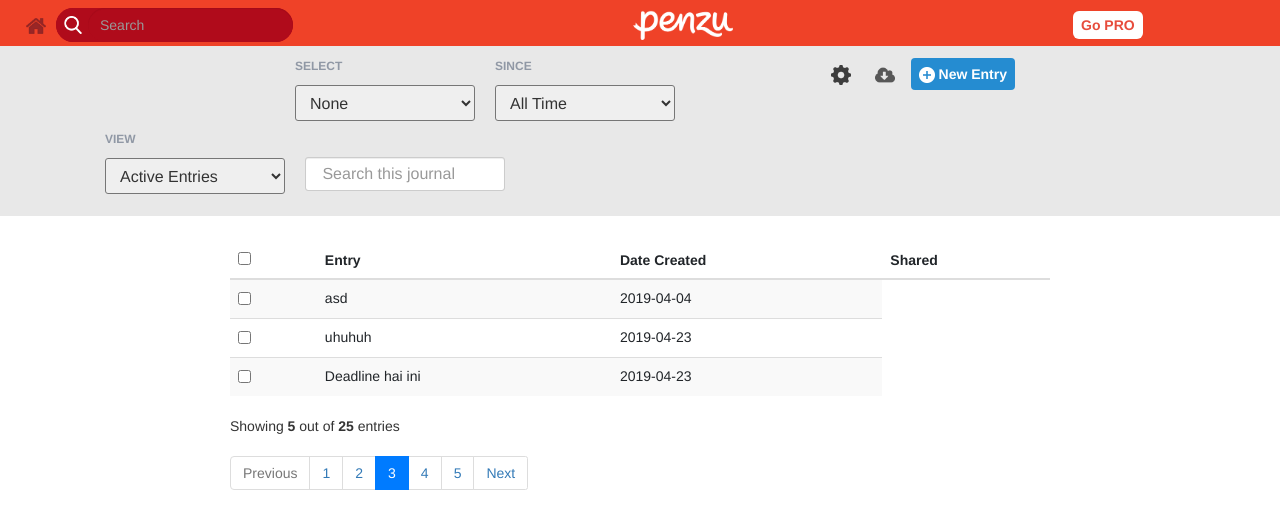
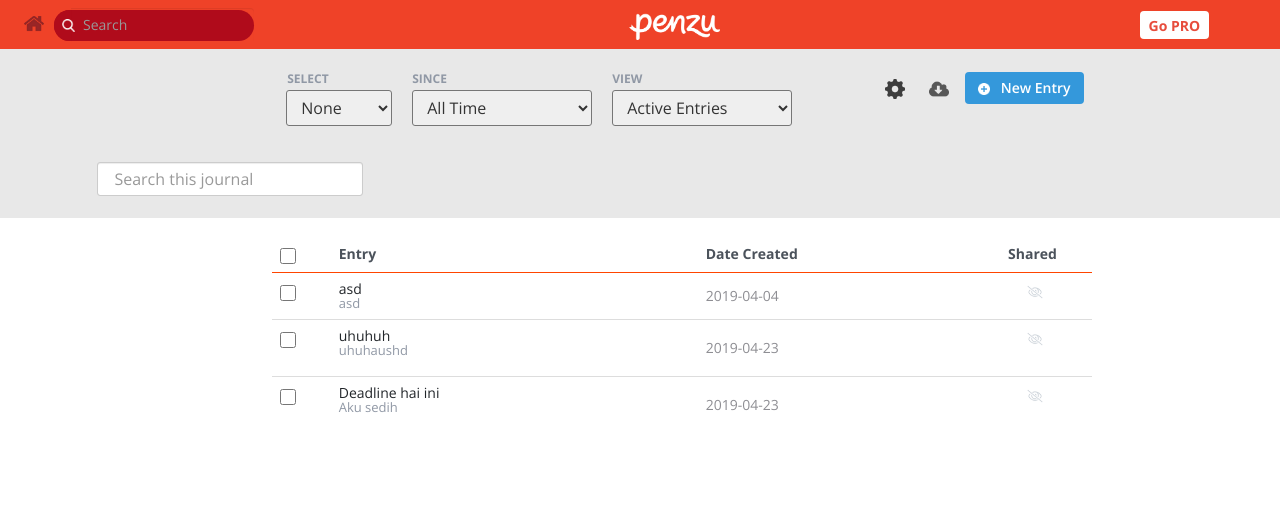
Before and after one commit to hariadiaf/CloningPenzuFinal, a CodeIgniter app: page /TubesPenzu/index.php/viewallentries_controller in a window 1280 px wide. Shown: the top 529 px of the page. Run offline with CodeIgniter, Linux system fonts and the light colour scheme; data comes from the database, SQL or seed files in the repository.

Commit message:
view all entries updated

```diff
--- a/penzu_ci/application/views/ViewAllEntries.php
+++ b/penzu_ci/application/views/ViewAllEntries.php
@@ -45,34 +45,34 @@
 
   <body>
       <div class="sticky-top">
-        <nav class="navbar navbar-expand-lg navbar-light" style="background-color : #EF4228; border-radius : 0px;">
+          <nav class="navbar navbar-expand-lg navbar-light" id="bg" style="background-color : #EF4228; border-radius : 0px;">
               <button class="navbar-toggler" type="button" data-toggle="collapse" data-target="#navbarTogglerDemo02"
                   aria-controls="navbarTogglerDemo02" aria-expanded="false" aria-label="Toggle navigation">
                   <span class="navbar-toggler-icon"></span>
               </button>
 
               <div class="collapse navbar-collapse" id="navbarTogglerDemo02">
-                <form class="form-inline">
+                  <form class="form-inline" style="height: 42.5px; margin-left: 9px; margin-top: -2px;">
                       <a href="<?=  site_url('JurnalController') ?>"><img src="<?= base_url('assets/img/home.png') ?>"
-                            width="20px"> </a>
+                              width="19.75px" style="margin-left: -10.75px; margin-top: -6px;"> </a>
                       <div class="input-group flex-nowrap ml-3"
-                        style="display: inherit; background-color : #B00B1B; border-radius : 20px;">
+                          style="margin-left: 3px; display: inherit; background-color : #B00B1B; height : 31px; width : 200px; border-radius : 20px; vertical-align: middle;">
                           <div class="input-group-prepend">
                               <span class="input-group-text" id="addon-wrapping"
                                   style="border: none; border-top-left-radius: 20px; border-bottom-left-radius: 20px; background-color : #B00B1B;">
-                                <img src="<?= base_url('assets/img/search.png ')?>" width="18px"> </span>
+                                  <img src="<?= base_url('assets/img/search.png')?>" width="13px" style='margin-left: 2 px;' ></span>
                           </div>
                           <!-- TESTT -->
                           <input type="text" class="form-control" placeholder="Search" aria-label="Username"
                               aria-describedby="addon-wrapping"
-                            style="border: none; border-radius : 20px; background-color : #B00B1B;">
+                              style="margin-left: -10px; margin-top: -2px; font-family : 'Open Sans', helvetica, sans-serif; font-size : 14px; border: none; background-color : transparent;">
                       </div>
                       <div class="text-center" style="margin-left : 340px; ">
-                        <img style="width : 100px;" src="<?= base_url('assets/img/penzu_white.png')?>" width="10px">
+                          <img style="width : 90.5px; margin-left: 35px; margin-top: 3px;" src="<?= base_url('assets/img/penzu_white.png')?>" width="10px">
                       </div>
-                    <div class="float-right" style="margin-left : 340px;">
+                      <div class="float-right" style="margin-left : 420px;">
                           <a href="#" name="btnGoPro"
-                            style="background-color : #ffffff; padding : 6px 8px; text-decoration: none;  font-weight : bold; border-radius : 6px; font-style : bold; color : #E74C3C;">Go
+                              style='font-family : "Open Sans", helvetica, sans-serif; background-color : #ffffff; padding : 4.5px 9px; text-decoration: none;  font-weight : 700; border-radius : 4px; font-style : bold; color : #E74C3C;'>Go
                               PRO</a>
                       </div>
 
@@ -82,22 +82,20 @@
                           height: 500px;
                       }
                       </style>
-                    <!-- disini nih -->
 
-
-                    <div class="dropdown">
+                      <div class="dropdown" style="margin-left: 18px;">
                           <?php foreach($akuns as $row){?>
                           <button class="btn  dropdown-toggle" type="button" id="dropdownMenu2" data-toggle="dropdown"
-                            aria-haspopup="true" aria-expanded="false" style="border : none; color : #FFFFFF;">
+                              aria-haspopup="true" aria-expanded="false" style="height: 28px; vertical-align: middle; border-left-color: rgba(112, 87, 87, 0.603); border-radius: 0; border-left-width: 0.2px; color : #FFFFFF;font-family : 'Open Sans', helvetica, sans-serif;padding : 3px 18px 6px 10px;">
                               <?= $row->first_name?>
                           </button>
                           <?php }?>
                           <div class="dropdown-menu" aria-labelledby="dropdownMenu2">
                               <button class="dropdown-item" type="button">Penzu Podcast</button>
-                            <button class="dropdown-item" type="button">Account</button>
-                            <button class="dropdown-item" type="button">Help & FAQs</button>
+                              <a href="<?= site_url("AccountController")?>" class="dropdown-item">Account</a>
+                              <a href="<?= site_url("SupportController")?>" class="dropdown-item">Help & FAQs</a>
                               <button class="dropdown-item" type="button">Pro Support</button>
-                            <button class="dropdown-item" type="button">Logout </button>
+                              <a href="<?= site_url("HomeController")?>" class="dropdown-item">Log Out</a>
                           </div>
                       </div>
                   </form>
@@ -106,44 +104,44 @@
 
           </nav>
           <div class="" style="background-color : #E8E8E8; position: relative; bottom: 24px; padding : 12px;">
-            <div class="container">
+              <div class="container" style="margin-left: 4%; margin-top: 3.75px;">
                   <a href="<?= site_url('Entries_Controller') ?>" class="float-right" name="btnNewJournal"
-                    style="background-color : #258CD1; padding : 6px 8px;
-  text-decoration: none;  font-weight : bold; border-radius : 4px; font-style : bold; color : #ffffff; margin-right : 180px;"> <img src="<?= base_url('assets/img/add.png');?>" width="16px"> New Entry </a>
-
+                      style="background-color :  #3498DB; padding : 6px 8px;
+    text-decoration: none;  font-weight : bold; height : 32px; width : 119.5px; border-radius : 4px; font-family : 'Open Sans', helvetica, sans-serif; font-size : 14px; font-weight : 600; color : #ffffff; margin-right : 103px; margin-top: 7.5px; text-align: center;"> <img src="<?= base_url('assets/img/add.png');?>" width="12px">⠀New Entry </a>
                   <a href="#" class="float-right" name="btnTag"
                       style=" padding : 6px 8px;
-  text-decoration: none;  font-weight : bold; border-radius : 6px; font-style : bold; color : #ffffff; margin-right : 8px;"> <img
+    text-decoration: none;  font-weight : bold; border-radius : 6px; font-style : bold; color : #ffffff; margin-right : 8px; margin-top: 7.5px;"> <img
                           src="<?= base_url('assets/img/cloudDownload.png') ?>" width="20px"></a>
 
                   <a href="#" class="float-right" name="btnChangeThemes"
                       style=" padding : 6px 8px;
-  text-decoration: none;  font-weight : bold; border-radius : 6px; font-style : bold; color : #ffffff; margin-right : 8px;"> <img
+    text-decoration: none;  font-weight : bold; border-radius : 6px; font-style : bold; color : #ffffff; margin-right : 8px; margin-top: 7.5px;"> <img
                           src="<?= base_url('assets/img/settings.png') ?>" width="20px"></a>
                   <?php foreach($akuns as $row){?>
                   <div class="">
-                    <a class="name" href="#" style=""><?= $row->first_name?>'s Journal</a>
-                    <p style="margin-left : 200px; font-family: arial; color : #575E66"><?= $this->db->count_all_results('entries');?> total entries | Created on
+                      <a class="name" href="<?= site_url('Entries_Controller') ?>"><?= $row->first_name?>'s Journal</a>
+                      <p style="margin-left : 200px; margin-top: 4px; font-family: arial; color : #575E66">
+                          <?= $this->db->count_all_results('entries');?> total entries | Created on
                           Thu. 3/28/2019</p>
                   </div>
                   <?php }?>
                   <div>
-                    <form class="row">
+                      <form class="row"style='font-family : "Open Sans", helvetica, sans-serif; margin-left: -10px;'>
                           <div class="">
-                            <p style="font-weight : bold; color : #9098A5; margin-left : 210px; font-size : 12px;">
+                              <p style="font-weight : bold; color : #9098A5; margin-left : 210px; font-size : 12px; margin-top: 6px;">
                                   SELECT</p>
                               <select name="cars" class="custom-select-lg mb-3"
-                                style="margin-left: 210px; width : 180px; border-radius : 3px; font-size : 16px;">
+                                  style="margin-left: 209px; border-radius : 3px; font-size : 16px; margin-top: -7px;">
                                   <option value="allentries">All Entries</option>
                                   <option value="this page">This Page</option>
                                   <option selected value="none">None</option>
                               </select>
                           </div>
                           <div class="">
-                            <p style="font-weight : bold; color : #9098A5; margin-left : 20px; font-size : 12px;">SINCE
+                              <p style="font-weight : bold; color : #9098A5; margin-left : 20px; font-size : 12px;margin-top: 6px;">SINCE
                               </p>
                               <select name="cars" class="custom-select-lg mb-3"
-                                style="margin-left: 20px; width : 180px; border-radius : 3px; font-size : 16px;">
+                                  style="margin-left: 20px; width : 180px; border-radius : 3px; font-size : 16px;margin-top: -7px;">
                                   <option selected>All Time</option>
                                   <option value="today">Today</option>
                                   <option value="yesterday">Yesterday</option>
@@ -156,10 +154,10 @@
                               </select>
                           </div>
                           <div class="">
-                            <p style="font-weight : bold; color : #9098A5; margin-left : 20px; font-size : 12px;">VIEW
+                              <p style="font-weight : bold; color : #9098A5; margin-left : 20px; font-size : 12px;margin-top: 6px;">VIEW
                               </p>
                               <select name="cars" class="custom-select-lg mb-3"
-                                style="margin-left: 20px; width : 180px; border-radius : 3px; font-size : 16px;">
+                                  style="margin-left: 20px; width : 180px; border-radius : 3px; font-size : 16px;margin-top: -7px;">
                                   <option selected>Active Entries</option>
                                   <option value="Starred">Starred</option>
                                   <option value="Trash">Trash</option>
@@ -168,7 +166,7 @@
                           <div class="">
                               <p style="font-weight : bold; color : #9098A5; margin-left : 20px; font-size : 12px;"> </p>
                               <input class="form-control mb-3" id="myInput" type="text" placeholder=" Search this journal"
-                                style="margin-left : 20px; width : 200px; margin-top : 26px; font-size : 16px; border-radius : 3px;">
+                                  style="margin-left : 20px; width : 265.391px; margin-top : 26px; font-size : 16px; border-radius : 3px;">
                           </div>
                       </form>
                   </div>
@@ -177,49 +175,44 @@
       </div>
       </div>
 
-    <div class="container" style="width: 850px;">
+      <div class="container" style="width: 850px; margin-left: 257px; margin-top: -8px;">
           <div class="table-wrapper">
-            <table class="table table-striped table-hover">
+              <table class="table">
                   <thead>
                       <tr>
-                        <th>
+                          <th style="width:30px;">
                               <span class="custom-checkbox">
                                   <input type="checkbox" id="selectAll">
                                   <label for="selectAll"></label>
                               </span>
                           </th>
-                        <th>Entry</th>
-                        <th>Date Created</th>
-                        <th>Shared</th>
+                          <th style="width:200px;">Entry</th>
+                          <th style="width:150px;">Date Created</th>
+                          <th  style="text-align: center; width:50px;">Shared</th>
                       </tr>
                   </thead>
                   <tbody>
                       <?php foreach($entries as $row){?>
                       <tr>
-                        <td>
+                          <td style="line-height:15px;">
                               <span class="custom-checkbox">
                                   <input type="checkbox" id="checkbox1" name="options[]" value="1">
                                   <label for="checkbox1"></label>
                               </span>
                           </td>
-                        <td><?= $row->title?></td>
-                        <td><?= $row->date?></td>
+                          <td style="line-height:15px;">
+                            <div><?= $row->title?></div>
+                            <div style='font-size : 13px; text-align : left white-space : wrap; color : #9098A5;' ><?= $row->text?></div>
+                          </td>
+                          <td style='line-height:15px; font-size : 14px; color :  #8E8E93; vertical-align: middle; '><?= $row->date?></td>
+                          <td>
+                          <img src="<?= base_url('assets/img/shared.png') ?>"
+                              width="16px" style="margin-left: 45%;">
+                          </td>
                       </tr>
                       <?php } ?>
                   </tbody>
               </table>
-            <div class="clearfix">
-                <div class="hint-text">Showing <b>5</b> out of <b>25</b> entries</div>
-                <ul class="pagination">
-                    <li class="page-item disabled"><a href="#">Previous</a></li>
-                    <li class="page-item"><a href="#" class="page-link">1</a></li>
-                    <li class="page-item"><a href="#" class="page-link">2</a></li>
-                    <li class="page-item active"><a href="#" class="page-link">3</a></li>
-                    <li class="page-item"><a href="#" class="page-link">4</a></li>
-                    <li class="page-item"><a href="#" class="page-link">5</a></li>
-                    <li class="page-item"><a href="#" class="page-link">Next</a></li>
-                </ul>
-            </div>
           </div>
       </div>
   </body>
--- a/penzu_ci/assets/viewallentries.css
+++ b/penzu_ci/assets/viewallentries.css
@@ -6,3 +6,28 @@
     color :  #4B525B;
     margin-left : 200px;
 }
+
+.custom-checkbox input{
+    font-family : "Open Sans", helvetica, sans-serif;
+    font-size : 14px;
+    font-weight : 600;
+    line-height : 14px;
+    text-align : center;
+    vertical-align : middle;
+    color :  #AFB9C6 !important;
+    height : 16px;
+    width : 16px;
+}
+
+th {
+    border-bottom: 1px solid orangered!important;
+  }
+
+  .table-wrapper{
+    font-family : "Open Sans", helvetica, sans-serif;
+    color :  #4B525B;
+  }
+
+  thead{
+    color :  #4B525B;
+  }
```
Also changed, not shown: penzu_ci/application/views/Entries.php (+0 -16 lines), penzu_ci/assets/img/shared.png (added). Lines whose indentation alone changed are shown as unchanged.
